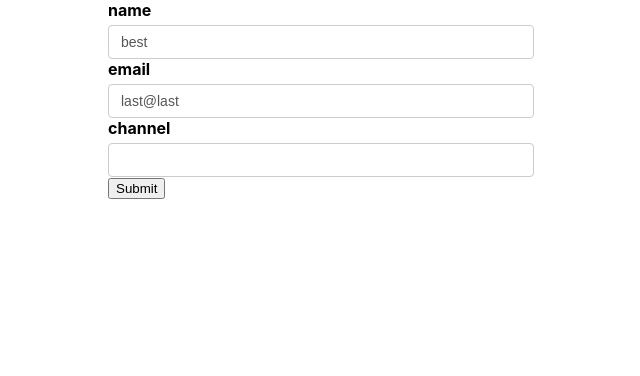
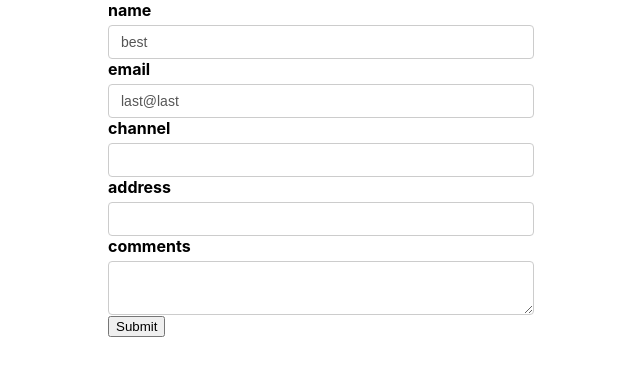
Before and after one commit to yescine/formik-Mui, a React (Create React App) app: page / in a window 1280 px wide. Shown: the top 376 px of the page, without its empty margins (319-959 px from the left). Built offline with nearby package versions, Linux system fonts and the light colour scheme.

Commit message:
refactor with custom components

```diff
--- a/src/components/YoutubeFormik.jsx
+++ b/src/components/YoutubeFormik.jsx
@@ -1,10 +1,18 @@
 import React from 'react';
 import { Formik, Form, Field, ErrorMessage } from 'formik';
 import * as Yup from 'yup';
+
+function ErrorMsg (props){
+  return (
+    <div style={{color:'red'}}>{props.children}</div>
+  );
+}
 const initialValues={
   name:'best',
   email:'last@last',
-  channel:''
+  channel:'',
+  comments:'',
+  address:''
 };
 
 const onSubmit = (values) => {
@@ -14,6 +22,8 @@ const validationSchema = Yup.object({
   name:Yup.string().required('required'),
   email: Yup.string().email('invalid email format').required('required!'),
   channel:Yup.string().required('required'),
+  comments: Yup.string().min(5, 'min length is 5 char'),
+  address: Yup.string().required('required'),
 
 });
 
@@ -28,15 +38,30 @@ function Youtube () {
       <Form>
         <label htmlFor='name'>name</label>
         <Field type="text" id="name" name="name" />
-        <ErrorMessage name="name" />
+        <ErrorMessage name="name" component={ErrorMsg} />
 
         <label htmlFor='email'>email</label>
         <Field type="email" id="email" name="email" />
-        <ErrorMessage name="email" />
+        <ErrorMessage name="email" component={ErrorMsg} />
 
         <label htmlFor='channel'>channel</label>
         <Field type="text" id="channel" name="channel" />
-        <ErrorMessage name="channel" />
+        <ErrorMessage name="channel" component={ErrorMsg} />
+
+        <label htmlFor='address'>address</label>
+        <Field name="address" >
+          {props =>
+            <div>
+              <input type='text' id='address' {...props.field} />
+              {props.meta.touched && props.meta.error?<div>{props.meta.error}</div>:null}
+            </div>}
+        </Field>
+
+        <label htmlFor='comments'>comments</label>
+        <Field as='textarea' id="comments" name="comments" />
+        <ErrorMessage name="comments" >
+          {ErrMsg => <div style={{color:'orange'}}>{ErrMsg}</div>}
+        </ErrorMessage>
 
         <button>Submit</button>
       </Form>
```
